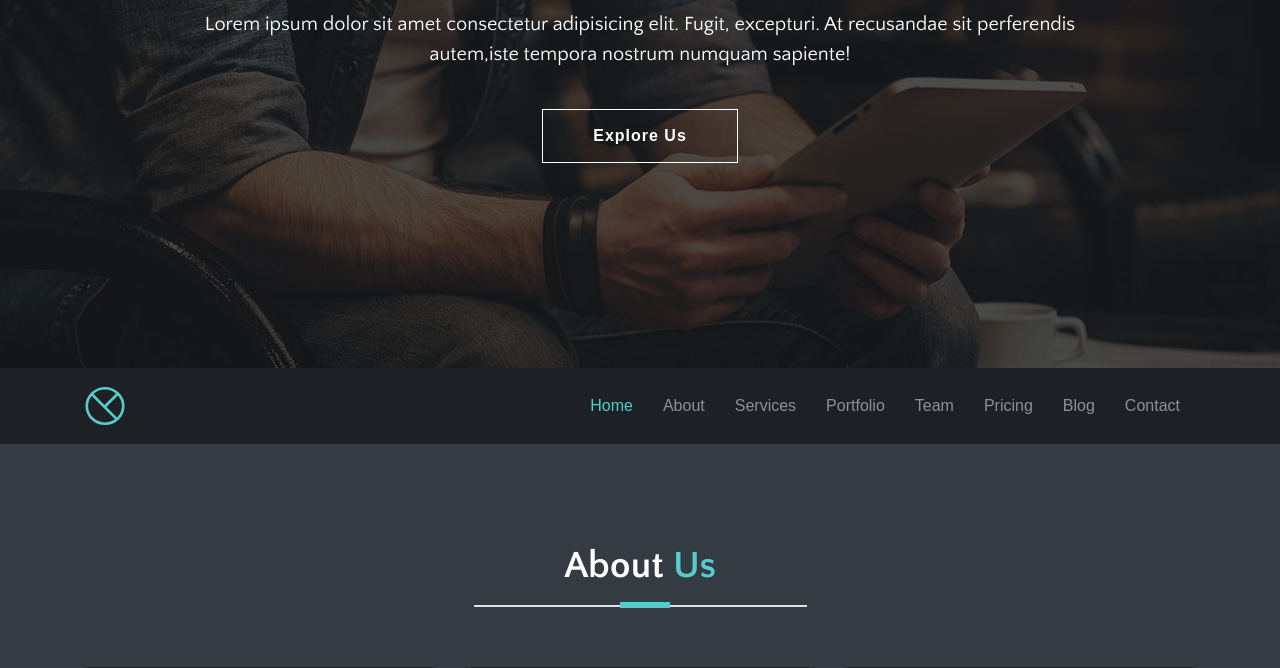
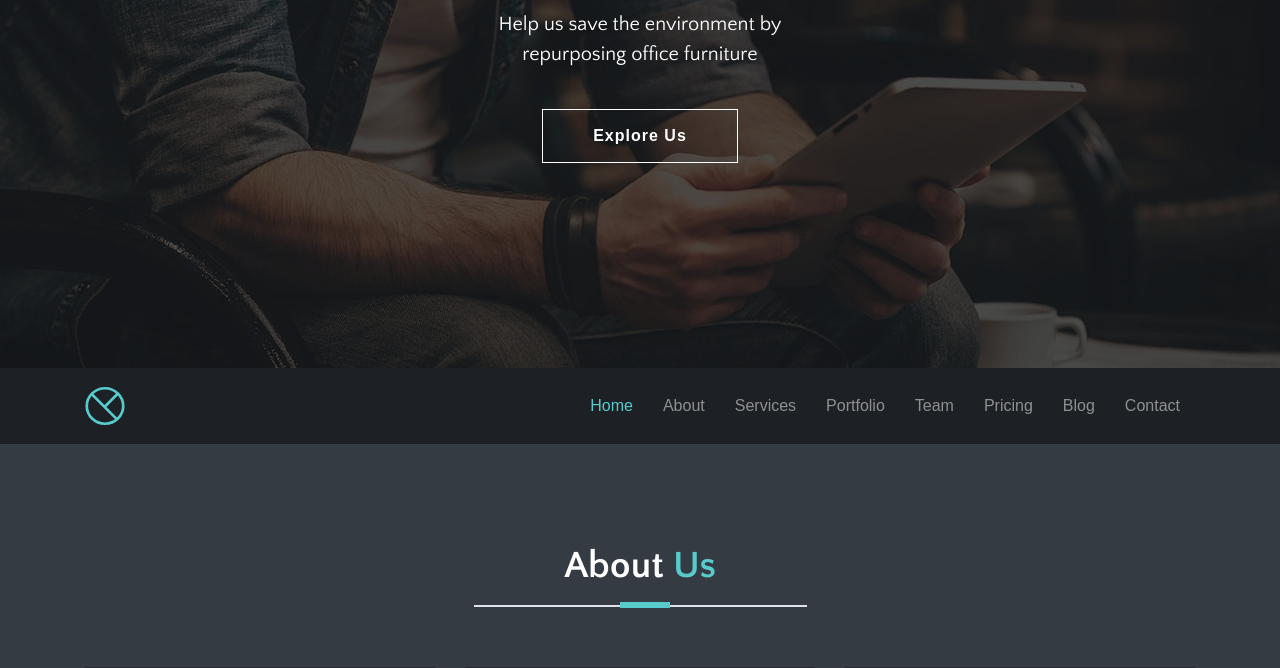
Before and after one commit to Warjumper/cpnt-201-a2-meghna, a website: page theme/index.html in a window 1280 px wide. Shown: the part 432-1100 px from the top of the page. Drawn offline with Linux system fonts and the light colour scheme; some packages are replaced by stand-ins of ours; files whose address does not match are found by name; a web font is replaced by a local one.

Commit message:
changed description

```diff
--- a/theme/index.html
+++ b/theme/index.html
@@ -79,8 +79,7 @@ Welcome Slider
  			</a>
  		</div>
  		<h1>OfficeEco</h1>
- 		<p>Lorem ipsum dolor sit amet consectetur adipisicing elit. Fugit, excepturi. At recusandae sit perferendis
- 			autem,iste tempora nostrum numquam sapiente!</p>
+ 		<p>Help us save the environment by repurposing office furniture</p>
  		<a href="#services" class="btn btn-transparent smooth-scroll">Explore Us</a>
  	</div>
  </section>
```
